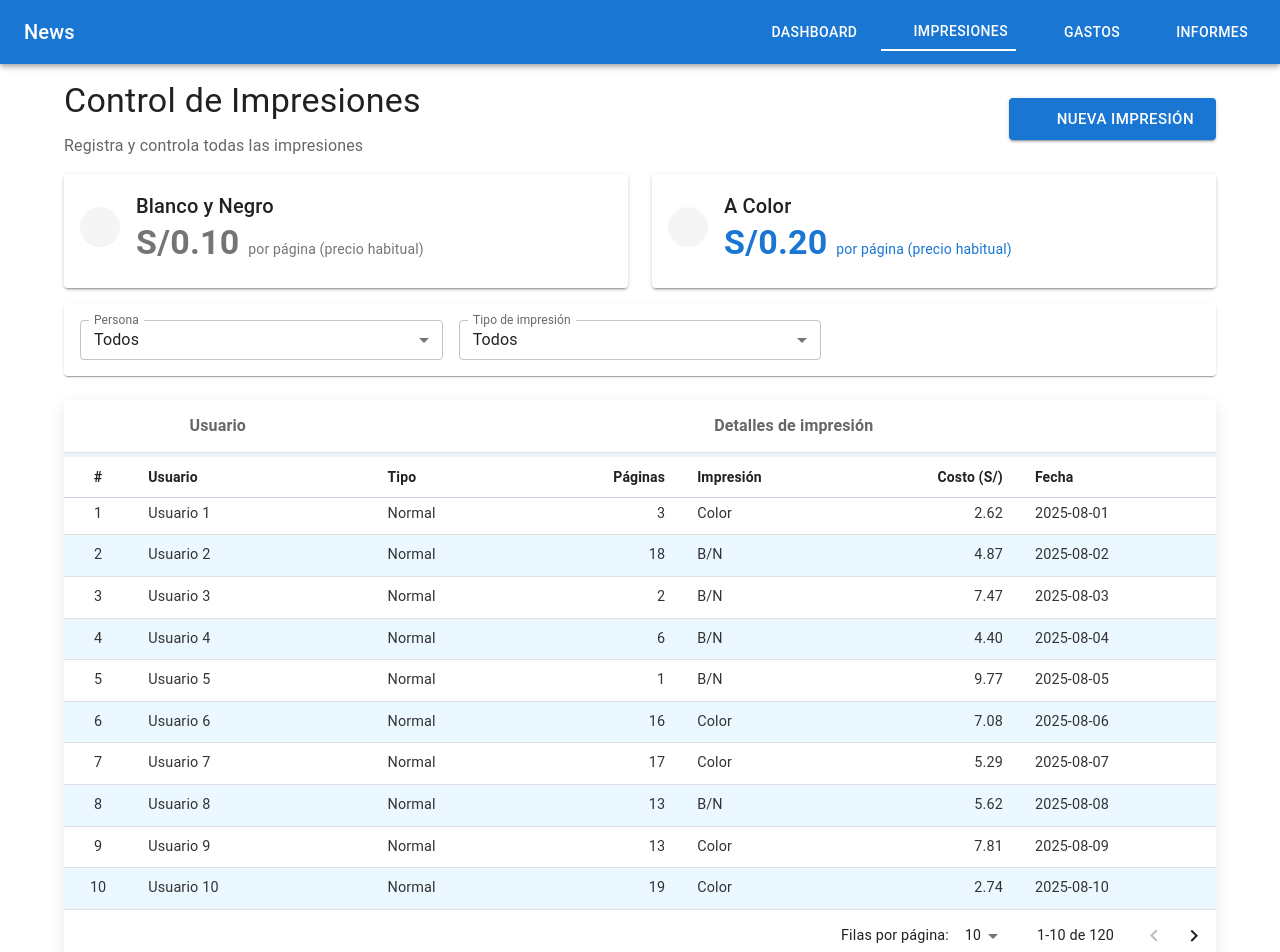
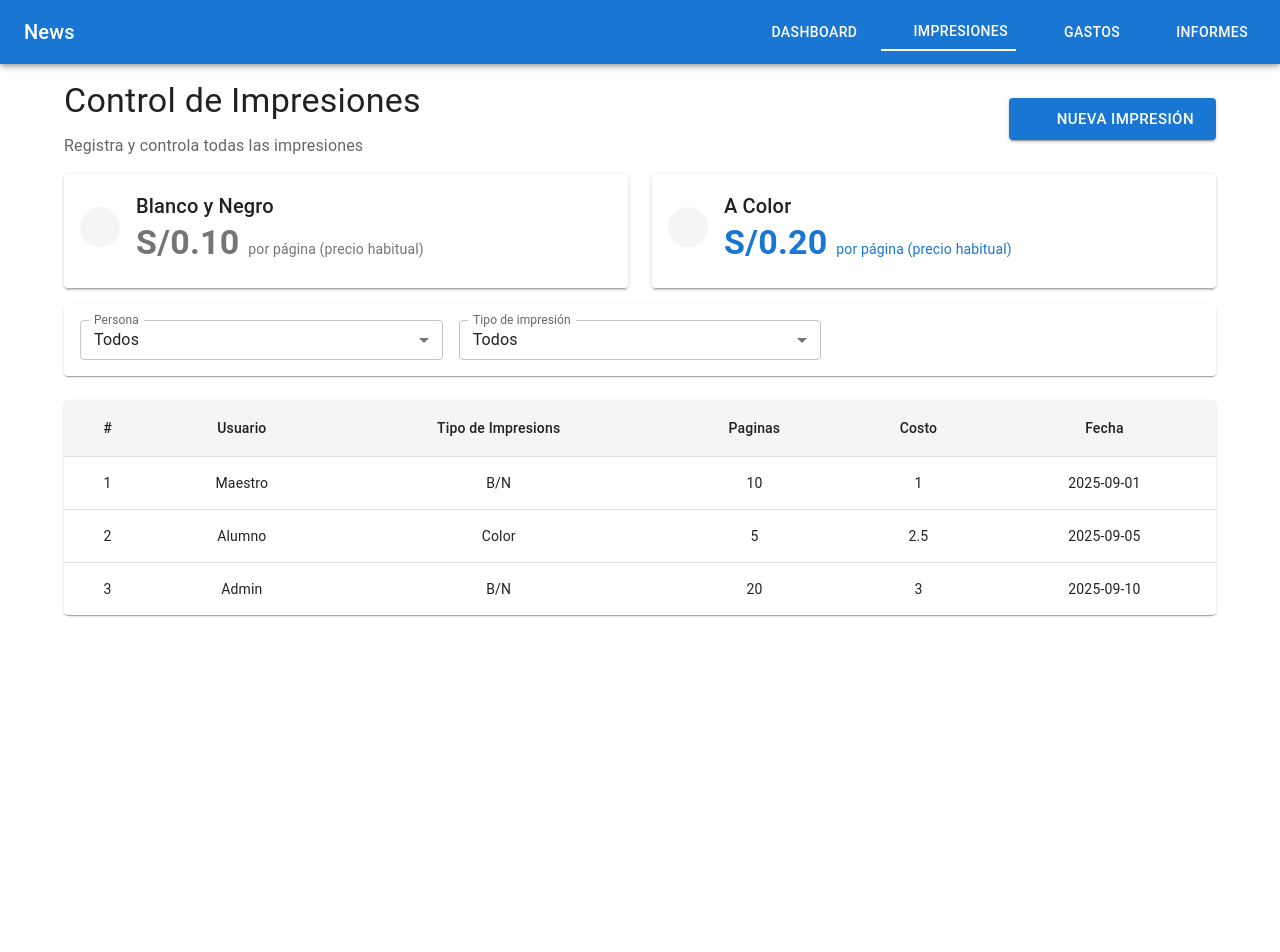
Before and after one commit to YouRobla/FrontedControl-de-Impresiones, a React (Vite) app: page /impressions in a window 1280 px wide. Shown: the top 952 px of the page. After the commit the page ends 800 px from the top, so only its background shows below. Built offline with nearby package versions, Linux system fonts and the light colour scheme; some icons are missing.

Commit message:
Actualizacion de la seccion Impresiones

```diff
--- a/src/Pages/Impressions/FormAddImpression.jsx
+++ b/src/Pages/Impressions/FormAddImpression.jsx
@@ -24,7 +24,6 @@ const PRICES = {
 export const FormAddImpression = ({ open, handleClose }) => {
   const [formData, setFormData] = useState({
     userType: "",
-    userName: "",
     pages: 1,
     printType: "blanco_negro",
     finalPrice: (1 * PRICES["blanco_negro"]).toFixed(2),
--- a/src/Pages/Impressions/TablaImpresiones.jsx
+++ b/src/Pages/Impressions/TablaImpresiones.jsx
@@ -1,178 +1,54 @@
-import React, { useEffect, useState } from "react";
-import {
-  Paper,
-  Table,
-  TableBody,
-  TableCell,
-  TableContainer,
-  TableHead,
-  TablePagination,
-  TableRow,
-  Typography,
-} from "@mui/material";
-import { getImpresiones } from "./fakeApi";
+import * as React from 'react';
+import Table from '@mui/material/Table';
+import TableBody from '@mui/material/TableBody';
+import TableCell from '@mui/material/TableCell';
+import TableContainer from '@mui/material/TableContainer';
+import TableHead from '@mui/material/TableHead';
+import TableRow from '@mui/material/TableRow';
+import Paper from '@mui/material/Paper';
 
-// Defino las columnas con índice y tipo
-const columns = [
-  { id: "indice", label: "#", minWidth: 40, align: "center" },
-  { id: "usuario", label: "Usuario", minWidth: 170 },
-  { id: "tipo", label: "Tipo", minWidth: 120 }, // Nueva columna tipo
-  { id: "paginas", label: "Páginas", minWidth: 100, align: "right" },
-  { id: "impresion", label: "Impresión", minWidth: 120 },
-  {
-    id: "costo",
-    label: "Costo (S/)",
-    minWidth: 120,
-    align: "right",
-    format: (value) => value.toFixed(2),
-  },
-  { id: "fecha", label: "Fecha", minWidth: 140 },
+function createData(indice, usuario,tipo,paginas,costo,fecha) {
+  return { indice, usuario, tipo,paginas,costo,fecha};
+}
+
+
+const rows = [
+  createData(1, "Maestro", "B/N", 10, 1.00,"2025-09-01"),
+  createData(2, "Alumno", "Color", 5, 2.50, "2025-09-05"),
+  createData(3, "Admin", "B/N", 20, 3.00, "2025-09-10"),
 ];
 
-export default function TablaImpresionesAgrupada() {
-  const [rows, setRows] = useState([]);
-  const [page, setPage] = useState(0);
-  const [rowsPerPage, setRowsPerPage] = useState(10);
-  const [totalRows, setTotalRows] = useState(0);
-
-  useEffect(() => {
-    fetchData();
-  }, [page, rowsPerPage]);
-
-  const fetchData = async () => {
-    const data = await getImpresiones({ page, limit: rowsPerPage });
-
-    const rowsWithExtras = data.records.map((row, index) => ({
-      ...row,
-      indice: page * rowsPerPage + index + 1,
-      tipo: row.tipo || "Normal",
-    }));
-
-    setRows(rowsWithExtras);
-    setTotalRows(data.total);
-  };
-
-  const handleChangePage = (_, newPage) => {
-    setPage(newPage);
-  };
-
-  const handleChangeRowsPerPage = (event) => {
-    setRowsPerPage(+event.target.value);
-    setPage(0);
-  };
-
+export default function TablaImpresiones() {
   return (
-    <Paper
-      elevation={3}
-      sx={{
-        maxWidth: "100%", // para que sea responsivo
-        borderRadius: 2,
-        overflow: "visible",
-        boxShadow: "0 4px 15px rgb(0 0 0 / 0.1)",
-      }}
-    >
-      <TableContainer sx={{ overflowX: "auto" }}>
-        <Table stickyHeader aria-label="tabla de impresiones">
+    <TableContainer component={Paper}>
+      <Table sx={{ minWidth: 650 }} aria-label="simple table">
         <TableHead>
-            <TableRow
-              sx={{
-                backgroundColor: "#f5f7fa",
-                borderBottom: "2px solid #e2e8f0",
-              }}
-            >
-              <TableCell align="center" colSpan={2} sx={{ py: 1.5 }}>
-                <Typography variant="subtitle1" fontWeight="bold" color="text.secondary">
-                  Usuario
-                </Typography>
-              </TableCell>
-              <TableCell align="center" colSpan={5} sx={{ py: 1.5 }}>
-                <Typography variant="subtitle1" fontWeight="bold" color="text.secondary">
-                  Detalles de impresión
-                </Typography>
-              </TableCell>
-            </TableRow>
-            <TableRow sx={{ backgroundColor: "#edf2f7" }}>
-              {columns.map((column) => (
-                <TableCell
-                  key={column.id}
-                  align={column.align}
-                  sx={{
-                    top: 57,
-                    minWidth: column.minWidth,
-                    fontWeight: "600",
-                    color: "text.primary",
-                    fontSize: "0.875rem",
-                    py: 1,
-                    borderBottom: "1px solid #cbd5e1",
-                  }}
-                >
-                  {column.label}
-                </TableCell>
-              ))}
+         <TableRow sx={{ backgroundColor: "#f5f5f5" }}>
+            <TableCell align="center">#</TableCell>
+            <TableCell align="center">Usuario</TableCell>
+            <TableCell align="center">Tipo de Impresions</TableCell>
+            <TableCell align="center">Paginas</TableCell>
+            <TableCell align="center">Costo</TableCell>
+            <TableCell align="center">Fecha</TableCell>
           </TableRow>
         </TableHead>
+        <TableBody>
+          {rows.map((row) => (
+            <TableRow
+              key={row.indice}
+              sx={{ '&:last-child td, &:last-child th': { border: 0 } }}
+            >
 
-          <TableBody>
-            {rows.map((row, idx) => (
-              <TableRow
-                hover
-                tabIndex={-1}
-                key={idx}
-                sx={{
-                  backgroundColor: idx % 2 === 0 ? "white" : "#ebf8ff",
-                  "&:hover": {
-                    backgroundColor: "#ebf8ff",
-                  },
-                  cursor: "pointer",
-                }}
-              >
-                {columns.map((column) => {
-                  const value = row[column.id];
-                  return (
-                    <TableCell
-                      key={column.id}
-                      align={column.align}
-                      sx={{ py: 1.25, fontSize: "0.9rem", color: "#333" }}
-                    >
-                      {column.format && typeof value === "number"
-                        ? column.format(value)
-                        : value}
-                    </TableCell>
-                  );
-                })}
+              <TableCell align="center" >{row.indice}</TableCell>
+              <TableCell align="center">{row.usuario}</TableCell>
+              <TableCell align="center">{row.tipo}</TableCell>
+              <TableCell align="center">{row.paginas}</TableCell>
+              <TableCell align="center">{row.costo}</TableCell>
+              <TableCell align="center">{row.fecha}</TableCell>
             </TableRow>
           ))}
-            {rows.length === 0 && (
-              <TableRow>
-                <TableCell colSpan={columns.length} align="center" sx={{ py: 4 }}>
-                  <Typography variant="body2" color="text.secondary">
-                    No hay registros para mostrar
-                  </Typography>
-                </TableCell>
-              </TableRow>
-            )}
         </TableBody>
       </Table>
     </TableContainer>
-
-      <TablePagination
-        rowsPerPageOptions={[10, 25, 100]}
-        component="div"
-        labelRowsPerPage="Filas por página:"
-        labelDisplayedRows={({ from, to, count }) =>
-          `${from}-${to} de ${count !== -1 ? count : `más de ${to}`}`
-        }
-        count={totalRows}
-        rowsPerPage={rowsPerPage}
-        page={page}
-        onPageChange={handleChangePage}
-        onRowsPerPageChange={handleChangeRowsPerPage}
-        sx={{
-          "& .MuiTablePagination-selectLabel, & .MuiTablePagination-displayedRows": {
-            fontSize: "0.9rem",
-          },
-        }}
-      />
-    </Paper>
   );
 }
--- a/src/Pages/Impressions/fakeApi.js
+++ /dev/null
@@ -1,22 +0,0 @@
-// Simulamos un backend con datos y paginación
-export async function getImpresiones({ page, limit }) {
-  const allData = Array.from({ length: 120 }, (_, i) => ({
-    usuario: `Usuario ${i + 1}`,
-    paginas: Math.floor(Math.random() * 20) + 1,
-    impresion: Math.random() > 0.5 ? "Color" : "B/N",
-    costo: parseFloat((Math.random() * 10).toFixed(2)),
-    fecha: `2025-08-${String((i % 30) + 1).padStart(2, "0")}`
-  }));
-
-  // Simulamos tiempo de respuesta
-  await new Promise((resolve) => setTimeout(resolve, 500));
-
-  // Calcular inicio y fin según paginación
-  const start = page * limit;
-  const end = start + limit;
-
-  return {
-    records: allData.slice(start, end),
-    total: allData.length
-  };
-}
```
Lines whose indentation alone changed are shown as unchanged.
